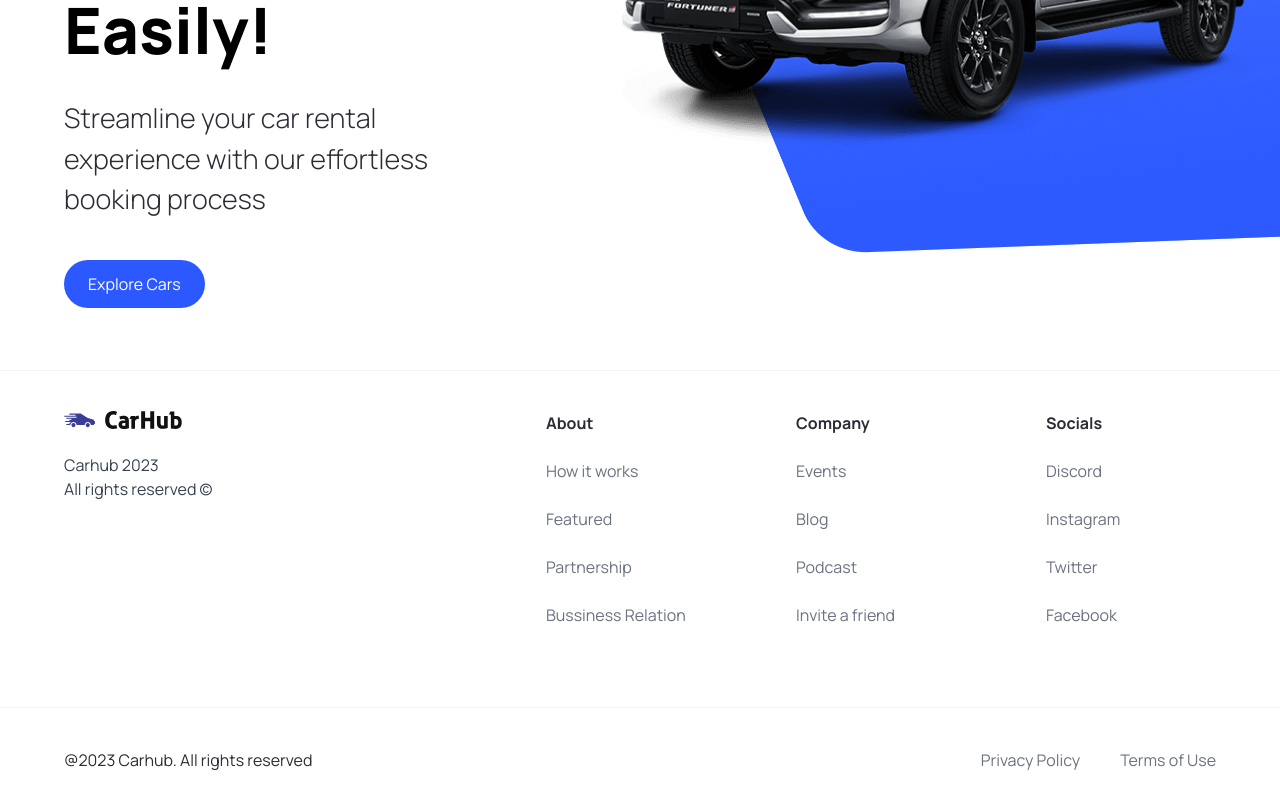
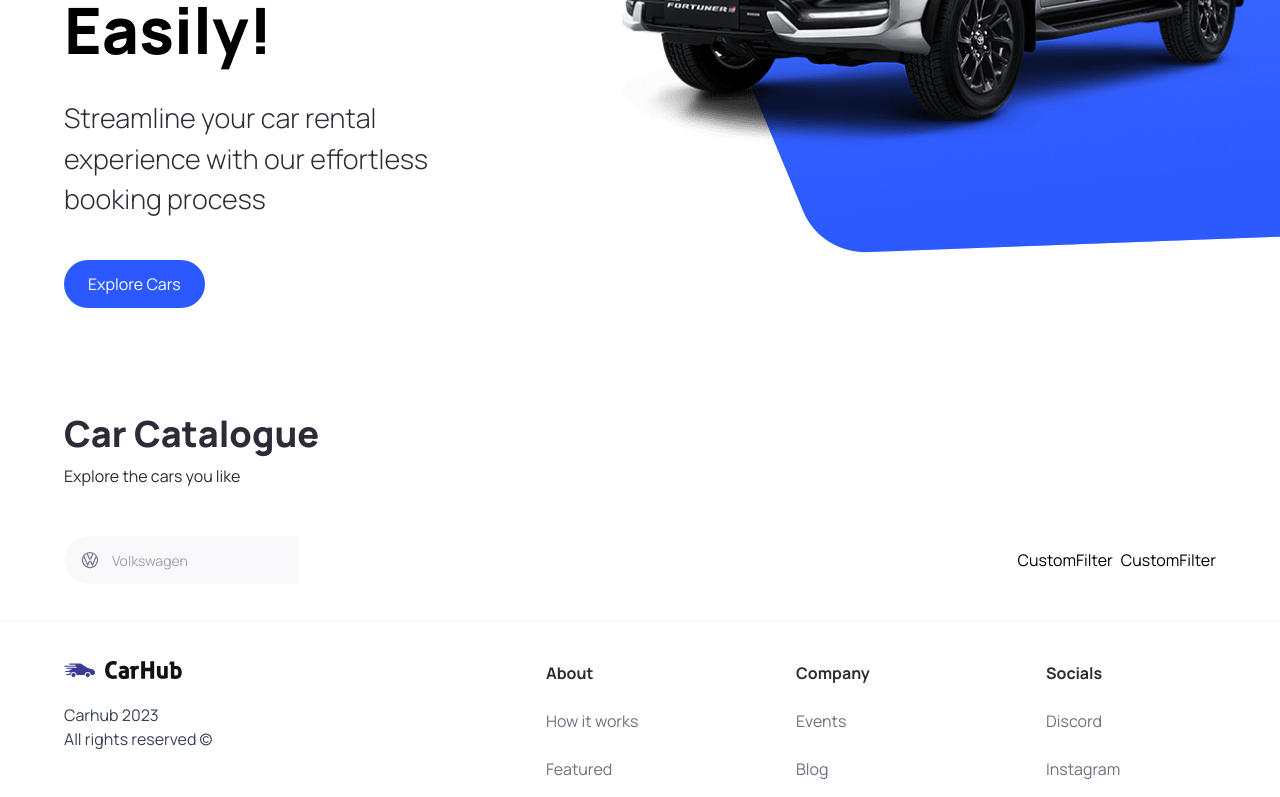
Before and after one commit to SuperDuperAlon/car-showcase, a Next.js app: page / in a window 1280 px wide. Shown: the part 450-1247 px from the top of the page. Built offline with nearby package versions, Linux system fonts and the light colour scheme.

Commit message:
car catalogue + filtering

```diff
--- a/app/page.tsx
+++ b/app/page.tsx
@@ -1,10 +1,25 @@
 import Image from "next/image";
-import { Hero } from "@/cmps/index";
+import { CustomFilter, Hero, SearchBar } from "@/cmps/index";
 
 export default function Home() {
   return (
     <main className="overflow-hidden">
       <Hero />
+      <div className="mt-12 padding-x padding-y max-w" id="discover">
+        <div className="home__text-container">
+          <h1 className="text-4xl font-extrabold">Car Catalogue</h1>
+          <p>Explore the cars you like</p>
+        </div>
+
+        <div className="home__filters">
+          <SearchBar />
+
+          <div className="home__filter-container">
+            <CustomFilter title="fuel" />
+            <CustomFilter title="year" />
+          </div>
+        </div>
+      </div>
     </main>
   );
 }
--- /dev/null
+++ b/cmps/CustomFilter.tsx
@@ -0,0 +1,9 @@
+import React from 'react'
+
+function CustomFilter() {
+  return (
+    <div>CustomFilter</div>
+  )
+}
+
+export default CustomFilter
--- /dev/null
+++ b/cmps/SearchBar.tsx
@@ -0,0 +1,26 @@
+"use client";
+
+import { useState } from "react";
+import SearchManufacturer from "./SearchManufacturer";
+
+function SearchBar() {
+  const [manufacturer, setManufacturer] = useState("");
+
+  const handleSearch = () => {
+    // preventDefault()
+    console.log("submut");
+  };
+
+  return (
+    <form className="searchBar" onSubmit={handleSearch}>
+      <div className="searchbar__item">
+        <SearchManufacturer
+            manufacturer={manufacturer}
+            setManufacturer={setManufacturer}
+        />
+      </div>
+    </form>
+  );
+}
+
+export default SearchBar;
--- /dev/null
+++ b/cmps/SearchManufacturer.tsx
@@ -0,0 +1,60 @@
+"use client";
+
+import { SearchManufacturerProps } from "@/types";
+import { Combobox, Transition } from "@headlessui/react";
+import Image from "next/image";
+import { Fragment, useState } from "react";
+import { manufacturers } from "@/constants";
+
+function SearchManufacturer({
+  manufacturer,
+  setManufacturer,
+}: SearchManufacturerProps) {
+  const [query, setQuery] = useState("");
+
+  const filteredManufacturors =
+    query === ""
+      ? manufacturers
+      : manufacturers.filter((item) =>
+          item
+            .toLowerCase()
+            .replace(/\s+/g, "")
+            .includes(query.toLowerCase().replace(/\s+/g, ""))
+        );
+
+  return (
+    <div className="search-manufacturer">
+      <Combobox>
+        <div className="relative w-full">
+          <Combobox.Button className="absolute top-[14px]">
+            <Image
+              src="/car-logo.svg"
+              width={20}
+              height={20}
+              className="ml-4"
+              alt="car logo"
+            />
+          </Combobox.Button>
+          <Combobox.Input
+            className="search-manufacturer__input"
+            placeholder="Volkswagen"
+            displayValue={(manufacturer: string) => manufacturer}
+            onChange={(e) => setQuery(e.target.value)}
+          />
+
+          <Transition
+            as={Fragment}
+            leave="transition ease-in duration-100"
+            leaveFrom="opacity-100"
+            leaveTo="opacity-0"
+            afterLeave={() => setQuery("")}
+          >
+            <Combobox.Options></Combobox.Options>
+          </Transition>
+        </div>
+      </Combobox>
+    </div>
+  );
+}
+
+export default SearchManufacturer;
--- a/cmps/index.ts
+++ b/cmps/index.ts
@@ -2,5 +2,8 @@
 import CustomButton from "./CustomButton";
 import Navbar from "./Navbar";
 import Footer from "./Footer";
+import SearchBar from "./SearchBar";
+import CustomFilter from "./CustomFilter";
+import SearchManufacturer from "./SearchManufacturer";
 
-export { Hero, CustomButton, Navbar, Footer };
+export { Hero, CustomButton, Navbar, Footer, SearchBar, CustomFilter, SearchManufacturer };
--- a/package.json
+++ b/package.json
@@ -9,6 +9,7 @@
     "lint": "next lint"
   },
   "dependencies": {
+    "@headlessui/react": "^1.7.15",
     "@types/node": "20.3.1",
     "@types/react": "18.2.12",
     "@types/react-dom": "18.2.5",
--- a/types/index.ts
+++ b/types/index.ts
@@ -6,3 +6,8 @@
   handleClick?: MouseEventHandler<HTMLButtonElement>;
   btnType?: "button" | "submit"
 }
+
+export interface SearchManufacturerProps {
+  manufacturer: string;
+  setManufacturer: (manufacturer: string) => void
+}
```
Also changed, not shown: 1 other file (tests, documents, lock files or other folders).
